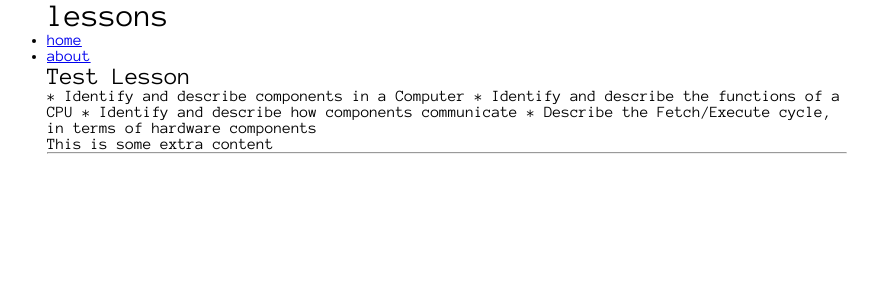
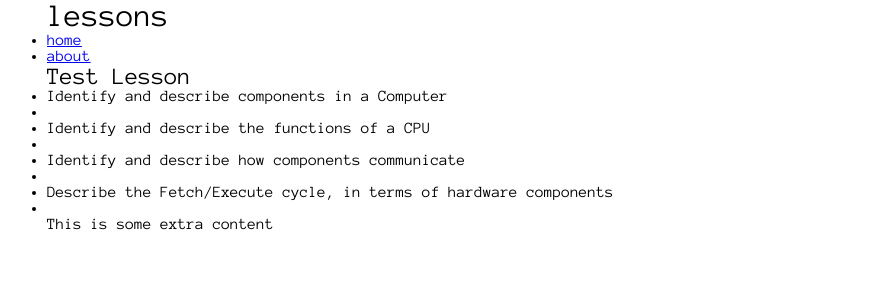
Before and after one commit to MalphasWats/computing.codes, a Jekyll site: the page built from _posts/2015-07-08-Test-Lesson.markdown, in a window 1280 px wide. Shown: the top 300 px of the page, without its empty margins (193-1071 px from the left). Built offline with Jekyll 4.4.1, drawn with Linux system fonts in a browser that asks for light colours; Markdown is read by kramdown in place of the engine named in the settings.

Commit message:
ok, now this should work

```diff
--- a/_includes/section1.html
+++ /dev/null
@@ -1 +0,0 @@
-{{ test_section }}
--- a/_layouts/default.html
+++ b/_layouts/default.html
@@ -18,15 +18,13 @@
     <section>
 		<h2>{{page.title}}</h2>
 
-        {{ page.walt }}
+        <ul>
+        {% for walt in page.walt %}
+            <li>{{ walt }}<li>
+        {% endfor %}
+        </ul>
 
 		{{ content }}
-        <hr>
-        <div>{{ test_section }}</div>
-
-        <section>
-        {% include section1.html %}
-        </section>
 
     </section>
 </body>
--- a/_posts/2015-07-08-Test-Lesson.markdown
+++ b/_posts/2015-07-08-Test-Lesson.markdown
@@ -2,18 +2,11 @@
 layout: default
 title: Test Lesson
 tags: GCSE FetchExecute
-walt: |
-  * Identify and describe components in a Computer
-  * Identify and describe the functions of a CPU
-  * Identify and describe how components communicate
-  * Describe the Fetch/Execute cycle, in terms of hardware components
+walt:
+- Identify and describe components in a Computer
+- Identify and describe the functions of a CPU
+- Identify and describe how components communicate
+- Describe the Fetch/Execute cycle, in terms of hardware components
 ---
 
-{% capture test_section %}
-* Identify and describe components in a Computer
-* Identify and describe the functions of a CPU
-* Identify and describe how components communicate
-* Describe the Fetch/Execute cycle, in terms of hardware components
-{% endcapture %}
-
 This is some extra content
```
